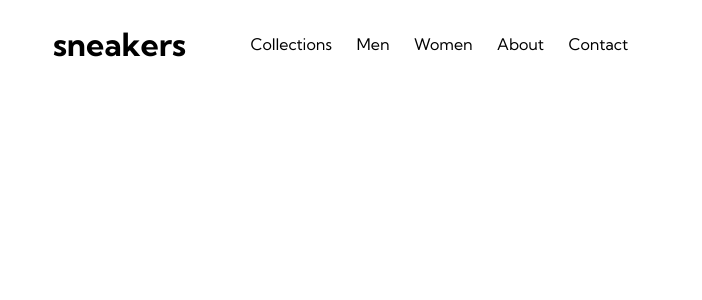
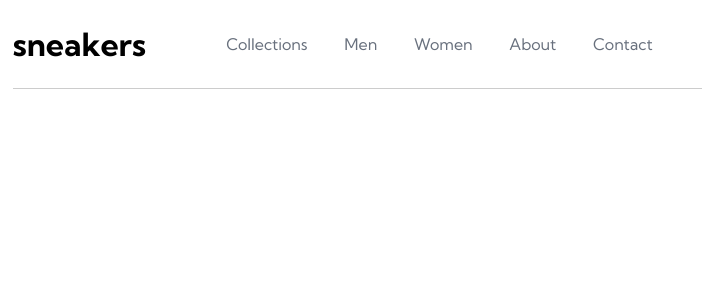
Before and after one commit to dawidmatyjasik/ecommerce-product-page, a React (Create React App) app: page / in a window 1280 px wide. Shown: the top 300 px of the page, without its empty margins (0-702 px from the left). Built offline with nearby package versions, Linux system fonts and the light colour scheme.

Commit message:
complete nav

```diff
--- a/src/components/Header/HeaderElements.js
+++ b/src/components/Header/HeaderElements.js
@@ -6,6 +6,7 @@ export const HeaderContainer = styled.div`
   display: grid;
   grid-template-columns: 2fr 8fr 2fr;
   grid-template-rows: 1fr;
+  border-bottom: 1px solid rgba(0, 0, 0, 0.2);
 `;
 
 export const HeaderTitle = styled.h1`
@@ -13,17 +14,16 @@ export const HeaderTitle = styled.h1`
   height: 100%;
   width: 100%;
   display: grid;
-  place-items: center;
-  /* justify-content: center; */
+  align-content: center;
 `;
 
 export const NavContainer = styled.ul`
   width: 50%;
-  /* padding: 0 5vw; */
   height: 100%;
   list-style-type: none;
   display: flex;
-  justify-content: space-evenly;
+  justify-content: space-between;
   align-items: center;
+  color: ${({ theme }) => theme.colors.neutral.darkGrayishBlue};
 `;
 export const NavElement = styled.li``;
```
